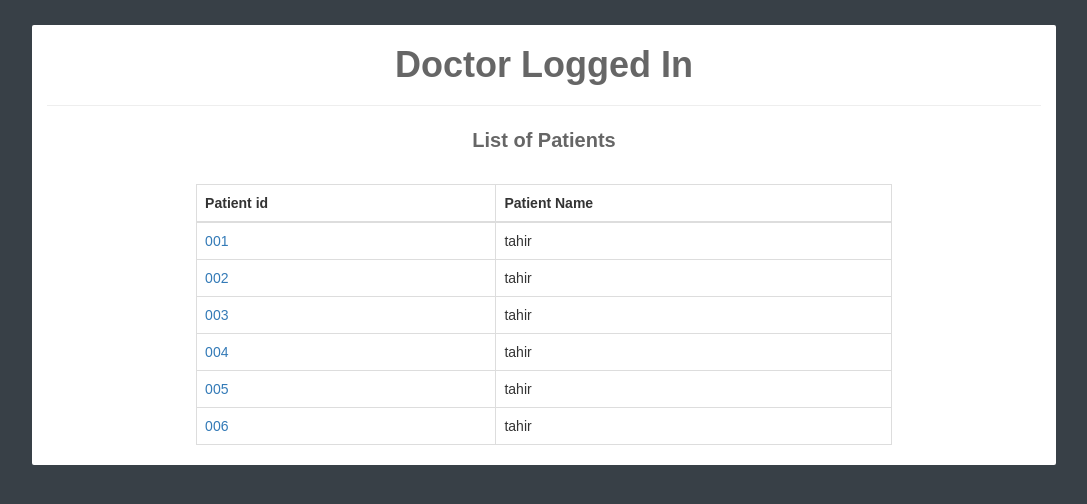
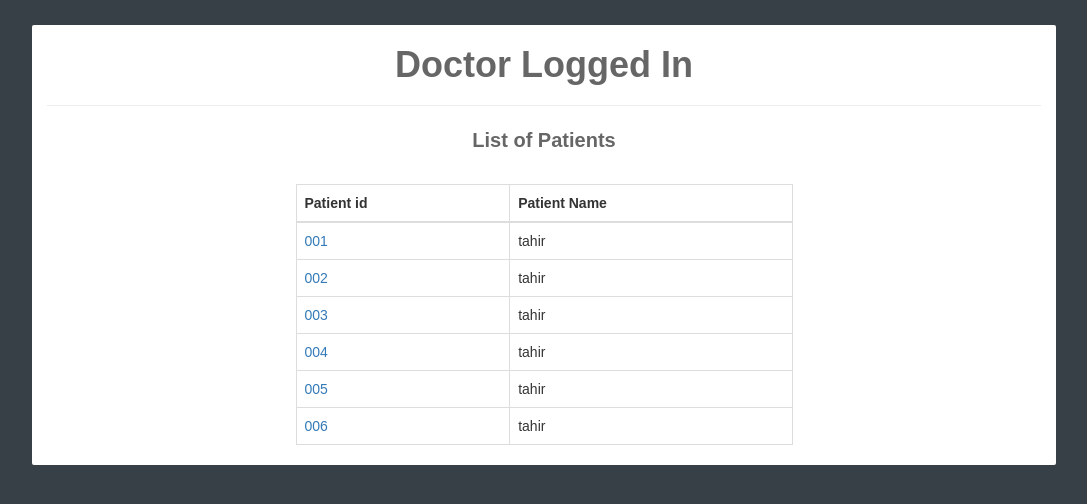
Before and after one commit to tahirkhaan/patient-cms, a PHP site: page /doctor-logged-in.php in a window 1280 px wide. Shown: the top 504 px of the page, without its empty margins (96-1183 px from the left). Run offline with PHP 8.4, Linux system fonts and the light colour scheme; some libraries are stand-ins or nearby versions.

Commit message:
Modified files

```diff
--- a/css/style.css
+++ b/css/style.css
@@ -21,7 +21,7 @@ body {
   color: #666666;
 }
 #doctable{
-  max-width: 70%;
+  max-width: 50%;
 }
 /*DOCTOR VIEWING PATIENT*/
 .mainone{
--- a/doctor-logged-in.php
+++ b/doctor-logged-in.php
@@ -15,9 +15,10 @@
     <div class="container main">
         <h1 id="doctor">Doctor Logged In</h1>
         <hr>
+
         <center>
             <p id="patient">List of Patients</p>
-            <table class="table table-hover table-bordered" id="doctable" cellspacing="0" width="100%">
+            <table class="table table-hover table-bordered" id="doctable">
                 <thead class="thead-inverse">
                     <tr>
                         <th>Patient id</th>
```
